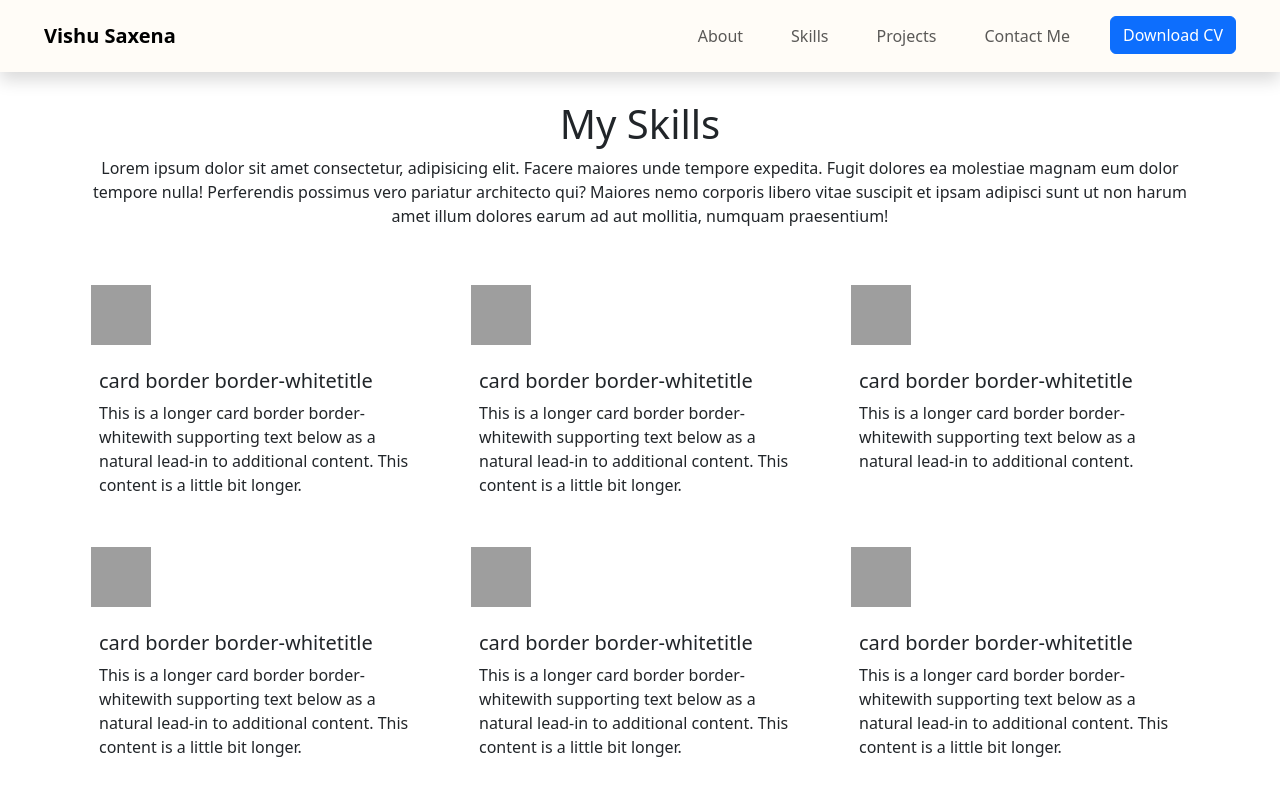
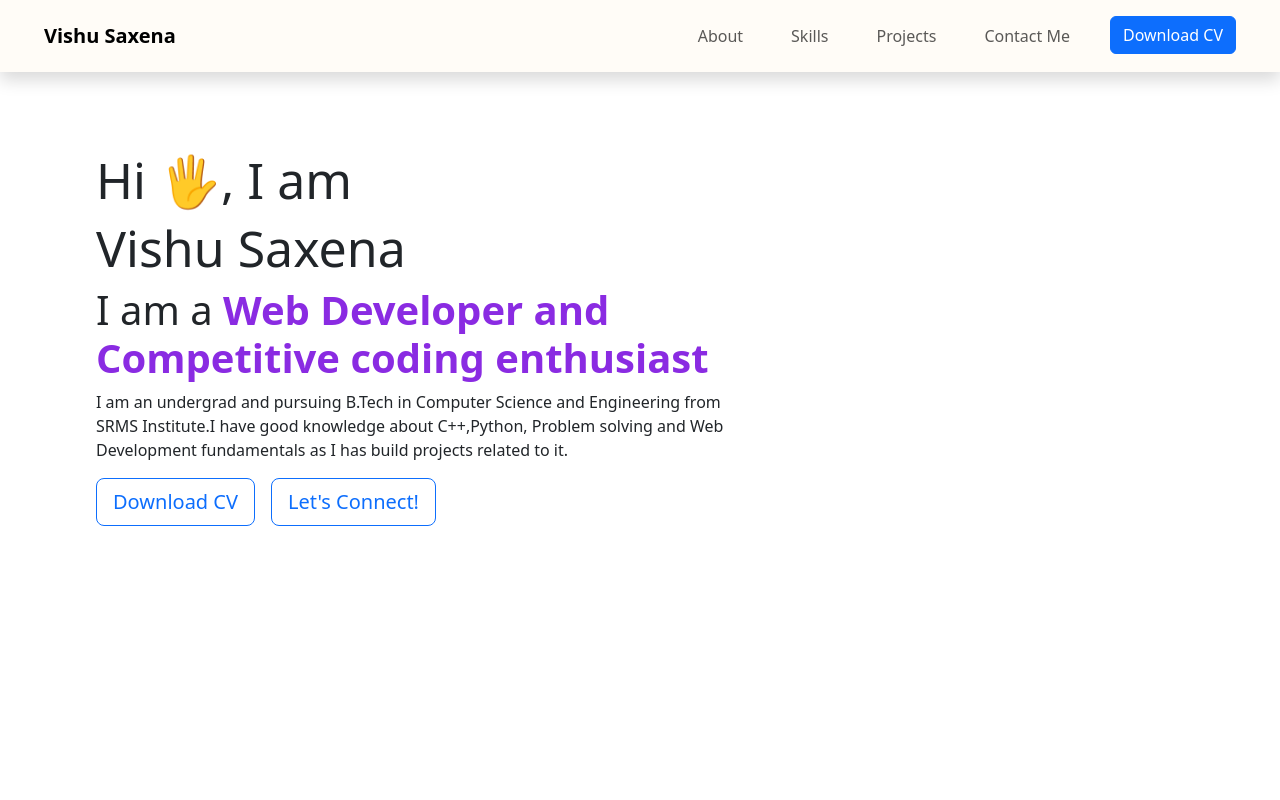
Before and after one commit to vishusaxena/Vishu-Portfolio, a React (Create React App) app: page / in a window 1280 px wide. Shown: the top 800 px of the page. Built offline with nearby package versions, Linux system fonts and the light colour scheme; grey boxes are pictures that could not be loaded.

Commit message:
small changes in about.js

```diff
--- a/src/App.js
+++ b/src/App.js
@@ -1,5 +1,5 @@
+import About from "./components/About";
 import NavBar from "./components/NavBar";
-import Skills from "./components/Skills";
 
 
 
@@ -8,7 +8,7 @@ function App() {
   return (
     <>
     <NavBar/>
-    <Skills/>
+    <About/>
     </>
   );
 }
--- a/src/components/About.js
+++ b/src/components/About.js
@@ -5,7 +5,7 @@ export default function About(){
 
     return(
         <>
-        <div className='w-50 custom-container ' >
+        <div className='w-50 custom-container ' style={{marginTop:"150px"}}>
            <h1>Hi &#x1F590;, I am </h1>
            <h1>Vishu Saxena</h1>
            <h4>
```
